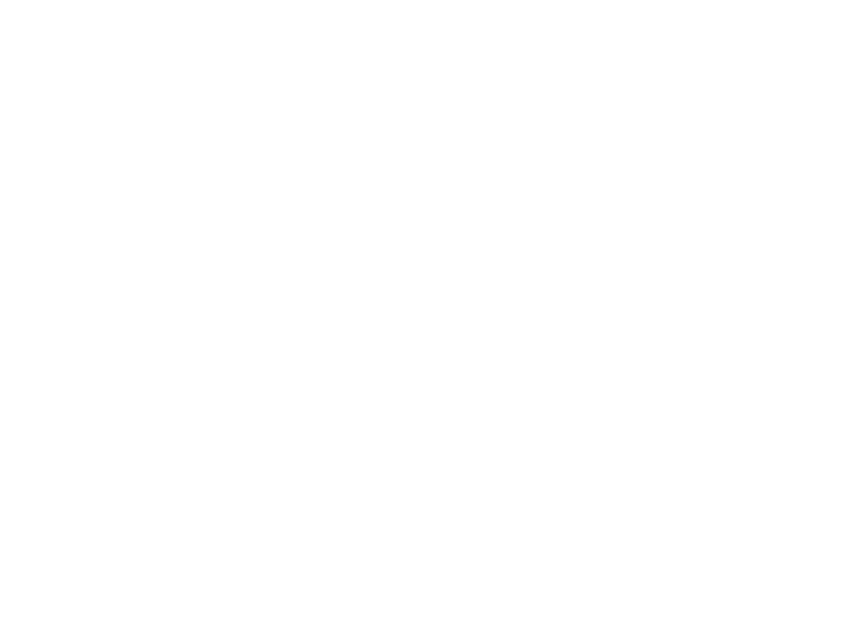
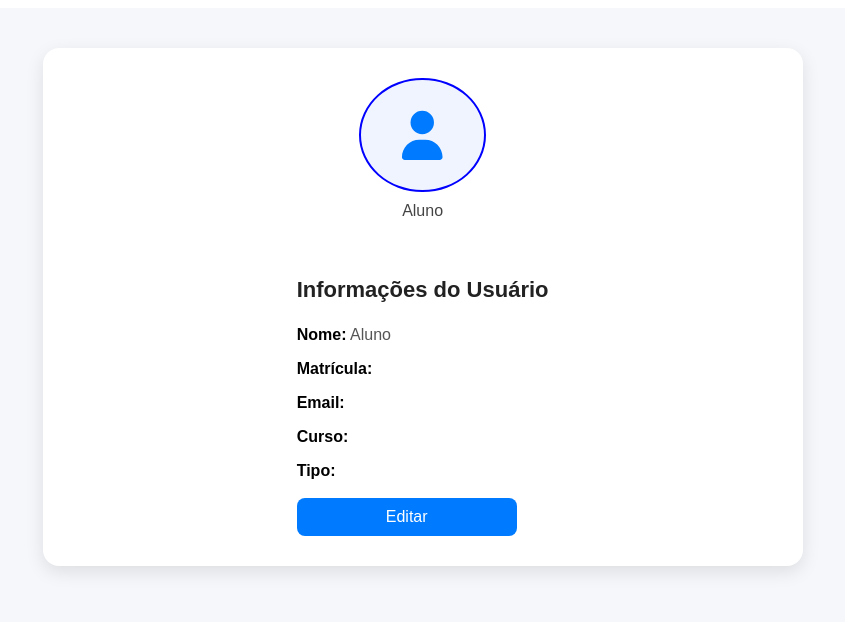
Before and after one commit to SEPE-PortalDeOportunidades/Frontend-PortalDeOportunidades, a Vue app: page /userview in a window 1280 px wide. Before the commit this address had no page. Shown: the top 622 px of the page, without its empty margins (219-1064 px from the left). Built offline with nearby package versions, Linux system fonts and the light colour scheme.

Commit message:
FEAT: add UserView component and routing; update styles and structure in various components

```diff
--- a/src/components/EventCards.vue
+++ b/src/components/EventCards.vue
@@ -13,7 +13,7 @@ const props = defineProps({
 const cores = computed(() => {
     switch (props.tipo.toLowerCase()) {
         case "estágio":
-            return { card: "#ffffff", tipo: "#1e8c4a", novo: "#f0a500" };
+            return { card: "#ffffff", tipo: "#007bff", novo: "#007bff" };
         case "edital":
             return { card: "#ffffff", tipo: "#004aad", novo: "#3ab0ff" };
         case "evento":
--- a/src/components/Notification.vue
+++ b/src/components/Notification.vue
@@ -73,7 +73,6 @@ const emit = defineEmits(["close"]);
 .conteudo {
   flex: 1;
   display: flex;
-  justify-content: center;
   align-items: center;
   flex-direction: column;
 }
--- a/src/components/studentNav.vue
+++ b/src/components/studentNav.vue
@@ -46,8 +46,8 @@ function toggleNotifications() {
         {{ usuario.nome }}
         <span>Aluno</span>
       </p>
+      <RouterLink class="btn" to="/userview"><font-awesome-icon class="icon" :icon="['fas', 'user']" /></RouterLink>
 
-      <font-awesome-icon class="icon" :icon="['fas', 'user']" />
     </div>
 
     <Notification
@@ -60,15 +60,15 @@ function toggleNotifications() {
 
 <style scoped>
 img {
-  width: 130px;
-  height: 130px;
+  width: 100px;
+  height: 100px;
 }
 
 header {
   display: flex;
   justify-content: space-between;
   align-items: center;
-  padding: 0px 100px;
+  padding: 0px 50px;
   border-bottom: 1px solid #000;
   background-color: #f5f5f5;
   box-sizing: border-box;
--- a/src/components/teacherNav.vue
+++ b/src/components/teacherNav.vue
@@ -36,10 +36,6 @@ function toggleNotifications() {
 </template>
 
 <style scoped>
-:root,
-:global(body) {
-  overflow-x: hidden;
-}
 header {
   display: flex;
   justify-content: space-between;
@@ -94,7 +90,7 @@ header {
 }
 
 img {
-  width: 130px;
-  height: 130px;
+  width: 100px;
+  height: 100px;
 }
 </style>
--- a/src/router/index.js
+++ b/src/router/index.js
@@ -13,6 +13,11 @@ const router = createRouter({
       name: 'Home',
       component: () => import('../views/HomeView.vue')
 
+    },
+    {
+      path: '/userview',
+      name: 'UserView',
+      component: () => import('../views/UserView.vue')
     },
     {
       path: '/forgot-password',
--- a/src/teste.vue
+++ b/src/teste.vue
@@ -1,11 +1,11 @@
 <script setup>
 import { ref } from "vue";
 import teacherNav from "@/components/teacherNav.vue";
+
+const contador = ref(0);
 </script>
 <template>
-    <teacherNav>
-
-    </teacherNav>
+    <button @click="contador++" type="button">{{ contador }}</button>
 </template>
 
 <style scoped>
--- a/src/views/LoginView.vue
+++ b/src/views/LoginView.vue
@@ -49,13 +49,13 @@ function fazerLogin() {
           />
         </div>
 
-        <div>
+        <div class="conj">
           <label for="GlobalInput">Senha*</label>
           <GlobalInput
             v-model="senha"
             placeholder=""
             type="password"
-            class="mb-4 input"
+            class="p-4 input"
           />
         </div>
 
@@ -82,14 +82,6 @@ function fazerLogin() {
 </template>
 
 <style scoped>
-:global(html, body) {
-  margin: 0;
-  padding: 0;
-  height: 100%;
-  overflow: hidden;
-}
-
-
 .background {
   position: fixed;
   inset: 0;
@@ -125,17 +117,12 @@ body,
   padding: 60px 40px;
   border-radius: 20px;
   box-shadow: 0 8px 24px rgba(0, 0, 0, 0.3);
-  text-align: center;
 }
 
 h1 {
   margin-bottom: 20px;
 }
 
-label {
-  display: block;
-  margin: 10px 0 5px;
-}
 
 p {
   margin-bottom: 15px;
@@ -162,4 +149,9 @@ p {
   margin-top: 10px;
   text-align: center;
 }
+
+.conj{
+  display: flex;
+  flex-direction: column;
+}
 </style>
--- a/src/views/StudentScreen.vue
+++ b/src/views/StudentScreen.vue
@@ -332,10 +332,10 @@ nav {
   position: fixed;
   top: 0;
   width: 100%;
-  height: 90px;
+  height: 50px;
   background: #fff;
   box-shadow: 0 2px 8px rgba(0, 0, 0, 0.1);
-  z-index: 1000;
+  z-index: 1;
 }
 
 /* TÍTULO */
--- /dev/null
+++ b/src/views/UserView.vue
@@ -0,0 +1,282 @@
+<script setup>
+import { ref, onMounted } from "vue";
+import Notification from "@/components/Notification.vue";
+import { FontAwesomeIcon } from "@fortawesome/vue-fontawesome";
+import { faBell, faUser } from "@fortawesome/free-solid-svg-icons";
+import { library } from "@fortawesome/fontawesome-svg-core";
+
+library.add(faBell, faUser);
+
+const showNotifications = ref(false);
+
+const usuario = ref({ nome: "Aluno" });
+const isEditing = ref(false);
+const editUsuario = ref({});
+
+onMounted(() => {
+  const usuarioSalvo = localStorage.getItem("usuarioLogado");
+  if (usuarioSalvo) {
+    usuario.value = JSON.parse(usuarioSalvo);
+  }
+});
+
+// Notificações
+const notifications = ref([
+  "Nenhuma notificação no momento"
+]);
+
+function toggleNotifications() {
+  showNotifications.value = !showNotifications.value;
+}
+
+function startEdit() {
+  editUsuario.value = { ...usuario.value };
+  isEditing.value = true;
+}
+
+function saveEdit() {
+  usuario.value = { ...editUsuario.value };
+  localStorage.setItem("usuarioLogado", JSON.stringify(usuario.value));
+  isEditing.value = false;
+}
+
+function cancelEdit() {
+  isEditing.value = false;
+}
+</script>
+<template>
+
+  <div class="atAll">
+    <div class="userInfos">
+      <div class="userIcon">
+        <div class="bordaUser" style="display: flex;justify-content: center; border: 2px solid blue; padding: 30px; border-radius: 100%;">
+          <font-awesome-icon style="font-size: 50px;" class="icon" :icon="['fas', 'user']" />
+        </div>
+        <span>{{ usuario.nome }}</span>
+        <span>{{ usuario.matricula }}</span>
+      </div>
+      <div class="userDetails">
+        <div v-if="!isEditing" class="displayMode">
+          <h3>Informações do Usuário</h3>
+          <p><strong>Nome:</strong> {{ usuario.nome }}</p>
+          <p><strong>Matrícula:</strong> {{ usuario.matricula }}</p>
+          <p><strong>Email:</strong> {{ usuario.email }}</p>
+          <p><strong>Curso:</strong> {{ usuario.curso }}</p>
+          <p v-if="usuario.ano"><strong>Ano:</strong> {{ usuario.ano }}</p>
+          <p><strong>Tipo:</strong> {{ usuario.tipo }}</p>
+          <button @click="startEdit" class="editBtn">Editar</button>
+        </div>
+        <div v-else class="editMode">
+          <h3>Editar Informações</h3>
+          <div class="formGroup">
+            <label for="nome">Nome:</label>
+            <input id="nome" v-model="editUsuario.nome" type="text" />
+          </div>
+          <div class="formGroup">
+            <label for="email">Email:</label>
+            <input id="email" v-model="editUsuario.email" type="email" />
+          </div>
+          <div class="formGroup">
+            <label for="curso">Curso:</label>
+            <input id="curso" v-model="editUsuario.curso" type="text" />
+          </div>
+          <div v-if="editUsuario.ano" class="formGroup">
+            <label for="ano">Ano:</label>
+            <input id="ano" v-model="editUsuario.ano" type="text" />
+          </div>
+          <div class="buttons">
+            <button @click="saveEdit" class="saveBtn">Salvar</button>
+            <button @click="cancelEdit" class="cancelBtn">Cancelar</button>
+          </div>
+        </div>
+      </div>
+     </div>
+   </div>
+ </template>
+
+<style scoped>
+.atAll {
+  display: flex;
+  justify-content: center;
+  align-items: flex-start;
+  min-height: 100vh;
+  background: #f5f7fa;
+  padding: 40px 20px;
+  font-family: 'Poppins', sans-serif;
+  color: #333;
+}
+
+/* ======= CONTAINER PRINCIPAL ======= */
+.userInfos {
+  display: flex;
+  flex-direction: column;
+  align-items: center;
+  background: #fff;
+  width: 100%;
+  max-width: 700px;
+  border-radius: 16px;
+  box-shadow: 0 6px 18px rgba(0, 0, 0, 0.1);
+  padding: 30px;
+  transition: all 0.3s ease;
+}
+
+.userInfos:hover {
+  transform: translateY(-3px);
+}
+
+/* ======= PERFIL (ICON + INFOS) ======= */
+.userIcon {
+  display: flex;
+  flex-direction: column;
+  align-items: center;
+  gap: 10px;
+  margin-bottom: 25px;
+}
+
+.bordaUser {
+  display: flex;
+  justify-content: center;
+  align-items: center;
+  border: 3px solid #007bff;
+  padding: 25px;
+  border-radius: 100%;
+  background-color: #f0f4ff;
+  transition: all 0.3s ease;
+}
+
+.bordaUser:hover {
+  background-color: #e2e8ff;
+  transform: scale(1.05);
+}
+
+.icon {
+  font-size: 50px;
+  color: #007bff;
+}
+
+.userIcon span {
+  font-size: 16px;
+  color: #444;
+  font-weight: 500;
+}
+
+/* ======= DETALHES DO USUÁRIO ======= */
+.userDetails {
+  display: flex;
+  flex-direction: column;
+  justify-content: center;
+}
+
+.displayMode h3,
+.editMode h3 {
+  font-size: 22px;
+  font-weight: 600;
+  margin-bottom: 15px;
+  color: #222;
+}
+
+.displayMode p {
+  font-size: 16px;
+  margin: 8px 0;
+  color: #555;
+}
+
+.displayMode strong {
+  color: #000;
+}
+
+/* ======= FORMULÁRIO DE EDIÇÃO ======= */
+.formGroup {
+  margin-bottom: 18px;
+}
+
+.formGroup label {
+  display: block;
+  font-weight: 600;
+  margin-bottom: 6px;
+  color: #333;
+}
+
+.formGroup input {
+  width: 100%;
+  padding: 10px 14px;
+  font-size: 15px;
+  border: 1px solid #ccc;
+  border-radius: 8px;
+  outline: none;
+  transition: border-color 0.2s ease;
+}
+
+.formGroup input:focus {
+  border-color: #007bff;
+}
+
+/* ======= BOTÕES ======= */
+.buttons,
+.displayMode {
+  display: flex;
+  flex-direction: column;
+}
+
+.editBtn,
+.saveBtn,
+.cancelBtn {
+  width: 100%;
+  max-width: 220px;
+  padding: 10px 0;
+  font-size: 16px;
+  font-weight: 500;
+  border: none;
+  border-radius: 8px;
+  cursor: pointer;
+  margin-top: 10px;
+  transition: all 0.3s ease;
+  text-align: center;
+}
+
+.editBtn {
+  background-color: #007bff;
+  color: white;
+}
+
+.editBtn:hover {
+  background-color: #0056b3;
+}
+
+.saveBtn {
+  background-color: #28a745;
+  color: white;
+}
+
+.saveBtn:hover {
+  background-color: #218838;
+}
+
+.cancelBtn {
+  background-color: #dc3545;
+  color: white;
+}
+
+.cancelBtn:hover {
+  background-color: #a71d2a;
+}
+
+/* ======= RESPONSIVIDADE ======= */
+@media (max-width: 768px) {
+  .userInfos {
+    padding: 20px;
+  }
+
+  .bordaUser {
+    padding: 20px;
+  }
+
+  .icon {
+    font-size: 40px;
+  }
+
+  .displayMode p {
+    font-size: 15px;
+  }
+}
+</style>
```
Also changed, not shown: src/components/ApplyOportunitu.vue (renamed from src/components/EventCard.vue, +1 -6 lines), src/views/ApplyOpportunity.vue (+1 -71 lines), src/assets/main.css (line endings or trailing spaces).
